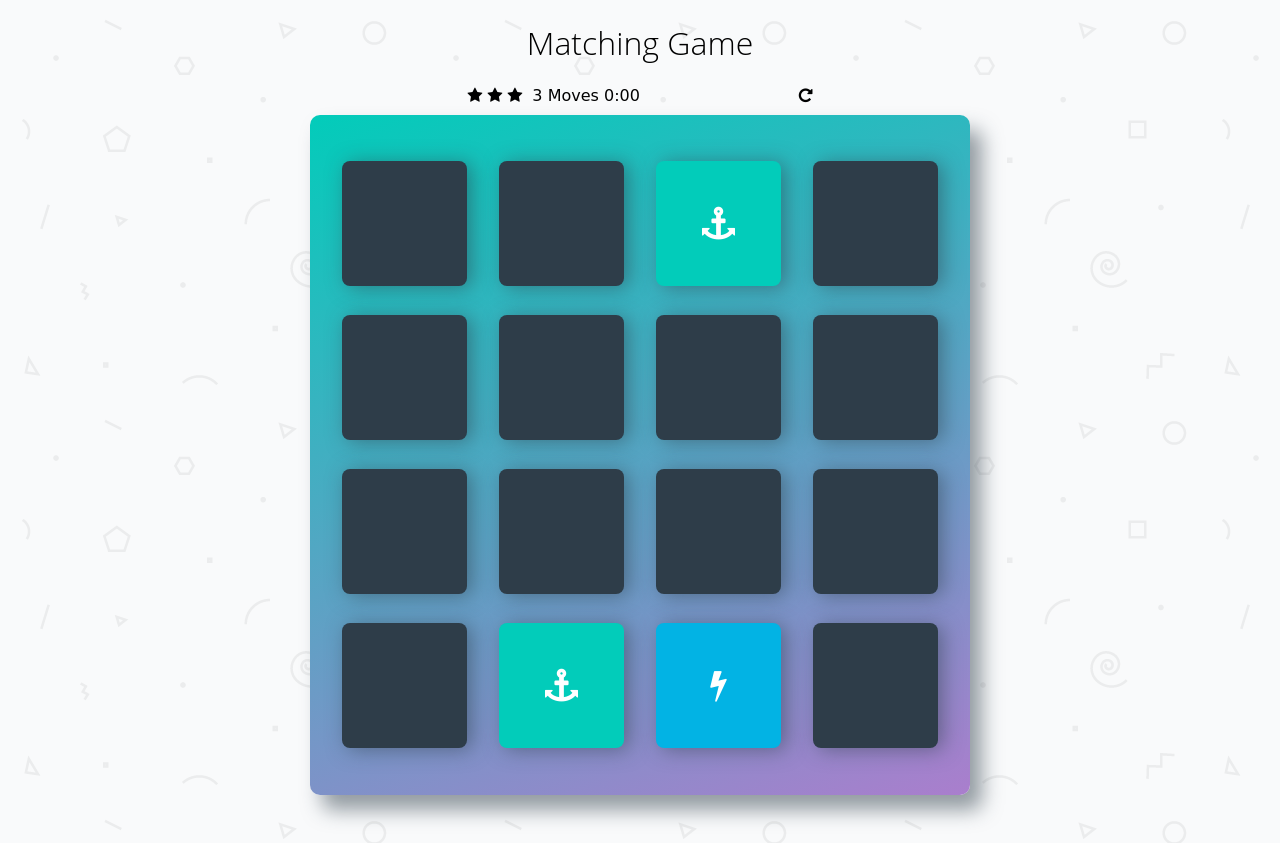
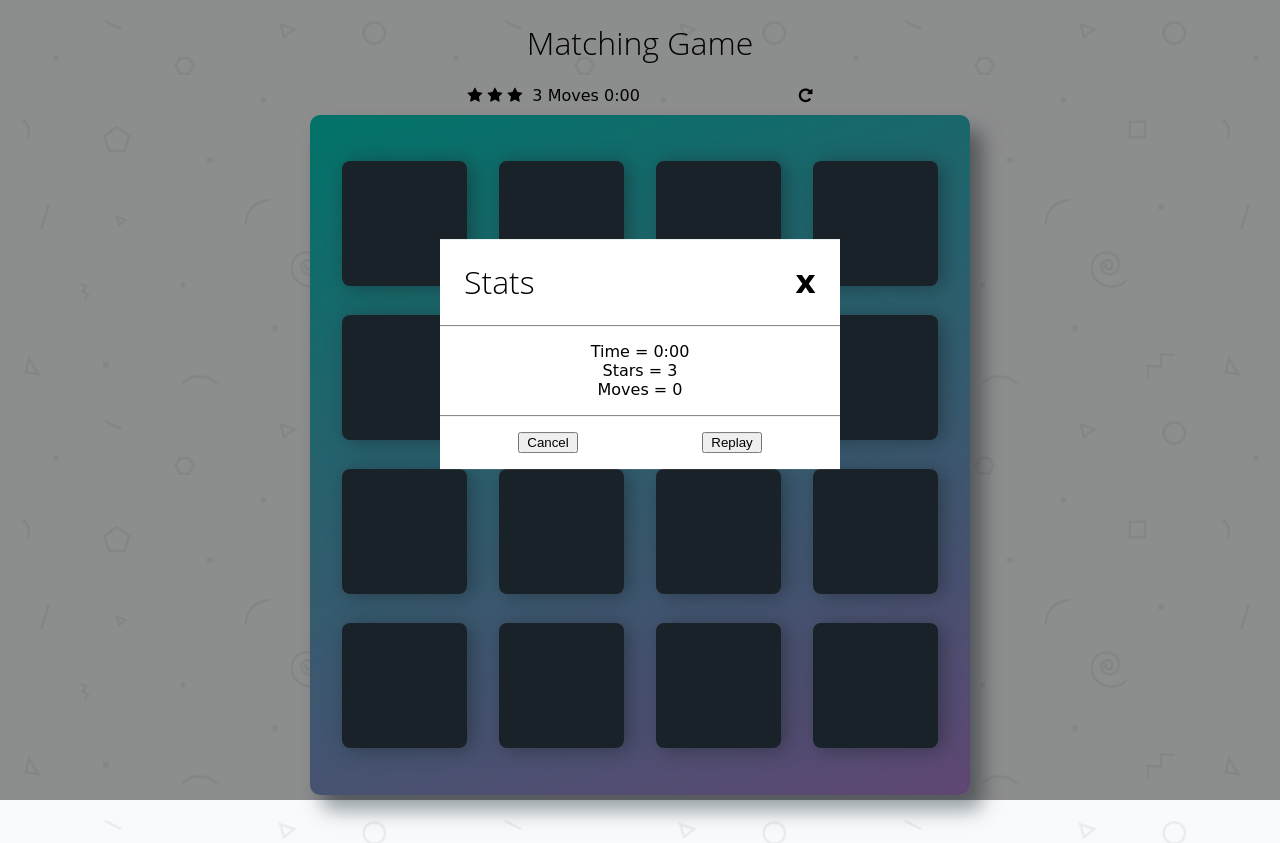
Before and after one commit to xlxreneexlx/Memory-game, a plain HTML site: page index.html in a window 1280 px wide. Drawn offline with Linux system fonts and the light colour scheme; a web font is replaced by a local one.

Commit message:
Debugged modal problems and matches starting at 1

```diff
--- a/index.html
+++ b/index.html
@@ -38,7 +38,7 @@
             <li class="card">
                 <i class="fa fa-paper-plane-o"></i>
             </li>
-            <li class="card match">
+            <li class="card">
                 <i class="fa fa-anchor"></i>
             </li>
             <li class="card">
@@ -47,7 +47,7 @@
             <li class="card">
                 <i class="fa fa-cube"></i>
             </li>
-            <li class="card match">
+            <li class="card">
                 <i class="fa fa-anchor"></i>
             </li>
             <li class="card">
@@ -68,7 +68,7 @@
             <li class="card">
                 <i class="fa fa-bomb"></i>
             </li>
-            <li class="card open show">
+            <li class="card">
                 <i class="fa fa-bolt"></i>
             </li>
             <li class="card">
--- a/js/app.js
+++ b/js/app.js
@@ -70,7 +70,9 @@ function checkForMatch() {
      toggledCards[1].classList.toggle("match");
      toggledCards = [];
      matched++;
-     checkWin();
+         if (matched === 8) {
+     		checkWin();
+     	}
       }
     else {
      setTimeout(() => {
@@ -96,10 +98,11 @@ function addMove() {
 }
 
 function checkScore() {
-	if (moves === 14 || moves === 20 || moves === 24 || moves === 30) {
+	if (moves === 20 || moves === 25) {
 		hideStar();
 	}
 }
+
 
 function hideStar() {
 	const starList = document.querySelectorAll('.stars li');
@@ -215,10 +218,7 @@ function resetStars() {
 }
 
 function checkWin() {
-    matched += 1;
-    if (matched === 8) {
         gameOver();
-    }
 };
 
 function gameOver() {
@@ -230,7 +230,6 @@ function gameOver() {
 shuffleDeck();
 writeModalStats();
 checkWin();
-
 /*
  * Display the cards on the page
  *   - shuffle the list of cards using the provided "shuffle" method below
```
Also changed, not shown: 1 other file.
